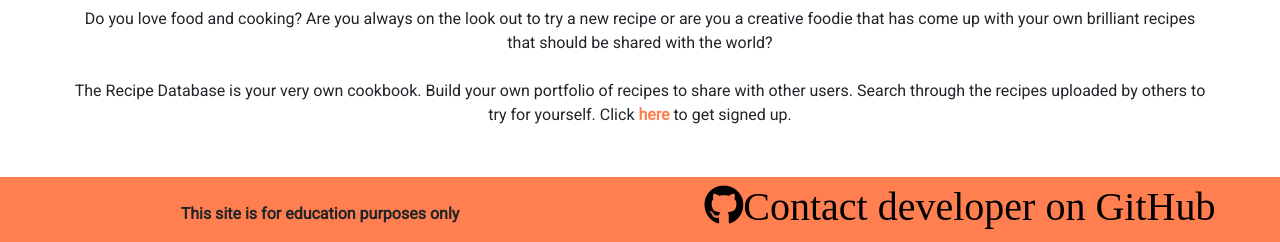
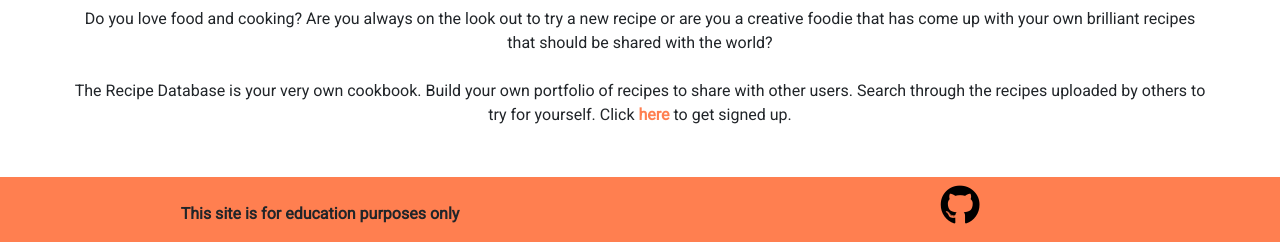
Before and after one commit to Bradders81/the-recipe-db, a Flask app: page / in a window 1280 px wide. Shown: the part 762-1004 px from the top of the page. Run offline with Flask 2, Linux system fonts and the light colour scheme; data that the repository does not hold is empty; some libraries are stand-ins or nearby versions; some web fonts are replaced.

Commit message:
last one

```diff
--- a/templates/base.html
+++ b/templates/base.html
@@ -72,7 +72,7 @@
             </div>
             <div class="col-12 col-md-6">
                 <a id="github-icon" href="https://github.com/Bradders81/the-recipe-db" target="_blank"> <i
-                        class="fab fa-github">Contact developer on GitHub</i> <span class="sr-only">GitHub Icon that links to the sites
+                        class="fab fa-github"></i> <span class="sr-only">GitHub Icon that links to the sites
                         repository</span></a>
             </div>
         </div>
```
